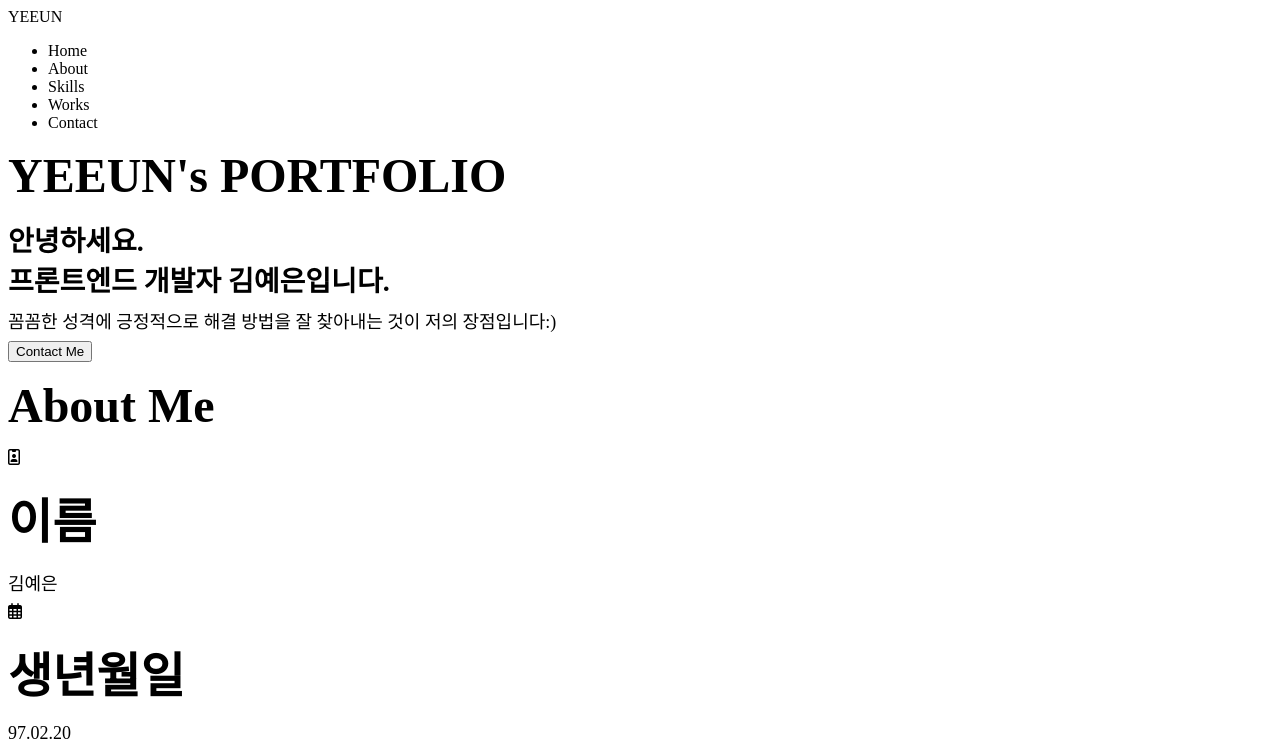
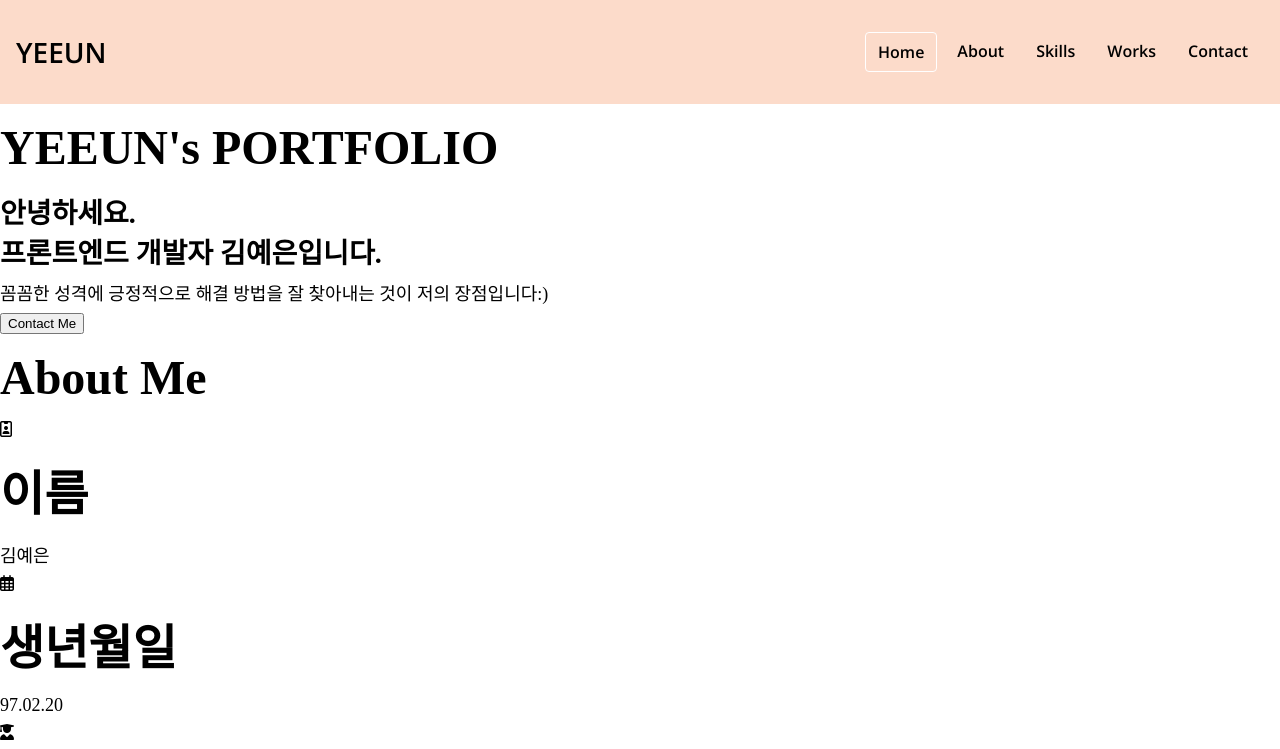
Before and after one commit to KIMYEEUN22/Portfolio-pages, a plain HTML site: page index.html in a window 1280 px wide. Shown: the top 749 px of the page. Drawn offline with nearby package versions, Linux system fonts and the light colour scheme.

Commit message:
css navbar

```diff
--- a/index.html
+++ b/index.html
@@ -11,17 +11,14 @@
     <link rel="preconnect" href="https://fonts.googleapis.com">
     <link rel="preconnect" href="https://fonts.gstatic.com" crossorigin>
     <link rel="stylesheet" href="style.css">
-
-    <link href="https://fonts.googleapis.com/css2?family=Montserrat:wght@400;600;700&display=swap" rel="stylesheet"></head>
-    <!-- 나중에 css에 넣을 태그 font-family: 'Montserrat', sans-serif; -->
-    <!-- favicon 만들기 -->
+    <link href="https://fonts.googleapis.com/css2?family=Open+Sans:ital,wght@0,600;0,700;1,400&display=swap" rel="stylesheet">    <!-- favicon 만들기 -->
 <body>
     <!-- Navbar -->
     <nav id="navbar">
         <a class="navbar__logo">YEEUN</a>
         <div>
             <ul class="navbar__menu">
-                <li class="navbar__menu__item">Home</li>
+                <li class="navbar__menu__item active">Home</li>
                 <li class="navbar__menu__item">About</li>
                 <li class="navbar__menu__item">Skills</li>
                 <li class="navbar__menu__item">Works</li>
--- a/style.css
+++ b/style.css
@@ -3,6 +3,8 @@
   /* Color */
   --color-white: white;
   --color-black: black;
+  --color-salmon: #fcdbca;
+  --color-dark-salmon: #fcc4a7;
 
   /* Font Size */
   --font-large: 48px;
@@ -17,11 +19,26 @@
   --weight-regular: 400;
 
   /* Size */
+  --size-border-radius: 4px;
 }
 
 /* Universal tags */
 * {
   box-sizing: border-box;
+}
+
+body {
+  margin: 0;
+  cursor: default;
+}
+
+a {
+  text-decoration: none;
+}
+
+ul {
+  list-style: none;
+  padding-left: 0;
 }
 
 /* Typography */
@@ -52,3 +69,37 @@ p {
   color: var(--color-black);
   margin: 4px 0;
 }
+
+/* Navbar */
+#navbar {
+  display: flex;
+  justify-content: space-between;
+  align-items: center;
+  background-color: var(--color-salmon);
+  padding: 16px;
+}
+
+.navbar__menu {
+  display: flex;
+}
+
+.navbar__logo {
+  font-size: var(--font-medium);
+  font-weight: var(--weight-semi-bold);
+  font-family: "Open Sans", sans-serif;
+}
+
+.navbar__menu__item {
+  padding: 8px 12px;
+  margin: 0 4px;
+  font-family: "Open Sans", sans-serif;
+  cursor: pointer;
+  border-radius: var(--size-border-radius);
+}
+
+.navbar__menu__item.active {
+  border: 1px solid var(--color-white);
+}
+.navbar__menu__item:hover {
+  background-color: var(--color-dark-salmon);
+}
```
